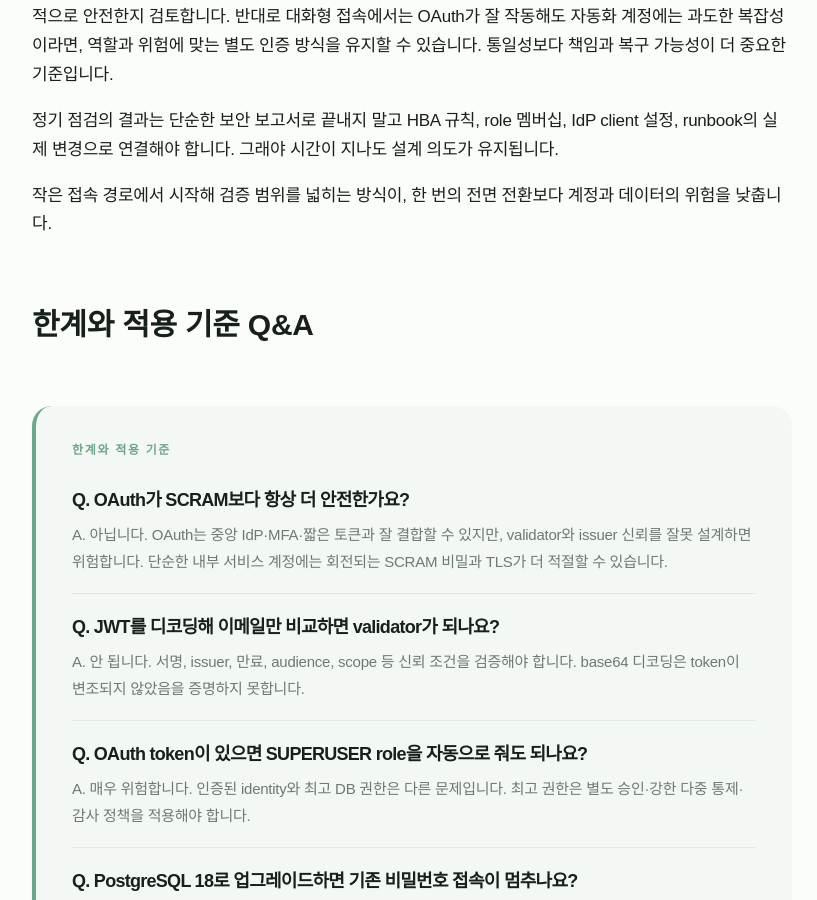
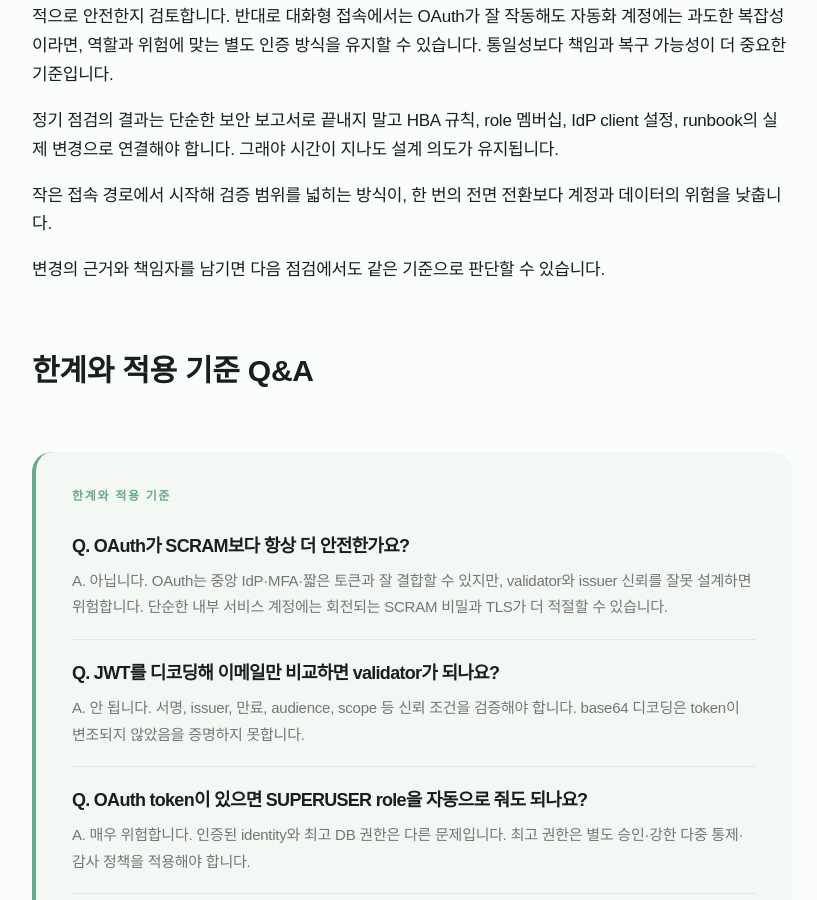
Before and after one commit to Seoha57/TechBlog, a Jekyll site: the page built from _posts/2026-09-23-postgresql18-oauth-authentication.md, in a window 1280 px wide and 900 px high, scrolled down 10665 px. Shown: the whole window, without its empty margins (228-1045 px from the left). Built offline with Jekyll 4.4.1, drawn with Linux system fonts in a browser that asks for light colours; some web fonts are replaced.

Commit message:
Complete OAuth article length

```diff
--- a/_posts/2026-09-23-postgresql18-oauth-authentication.md
+++ b/_posts/2026-09-23-postgresql18-oauth-authentication.md
@@ -154,6 +154,8 @@ OAuth 도입 뒤에는 단순한 로그인 성공률 외에 인증 경계가 건
 
 작은 접속 경로에서 시작해 검증 범위를 넓히는 방식이, 한 번의 전면 전환보다 계정과 데이터의 위험을 낮춥니다.
 
+변경의 근거와 책임자를 남기면 다음 점검에서도 같은 기준으로 판단할 수 있습니다.
+
 ## 한계와 적용 기준 Q&A
 
 <section class="quick-answers">
```
